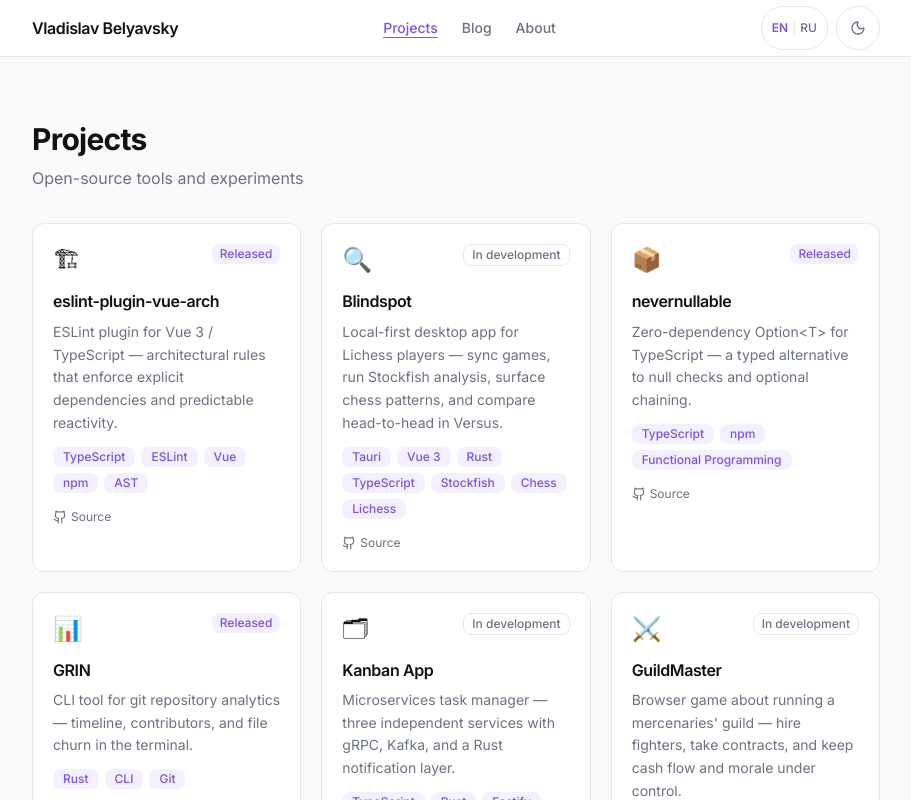
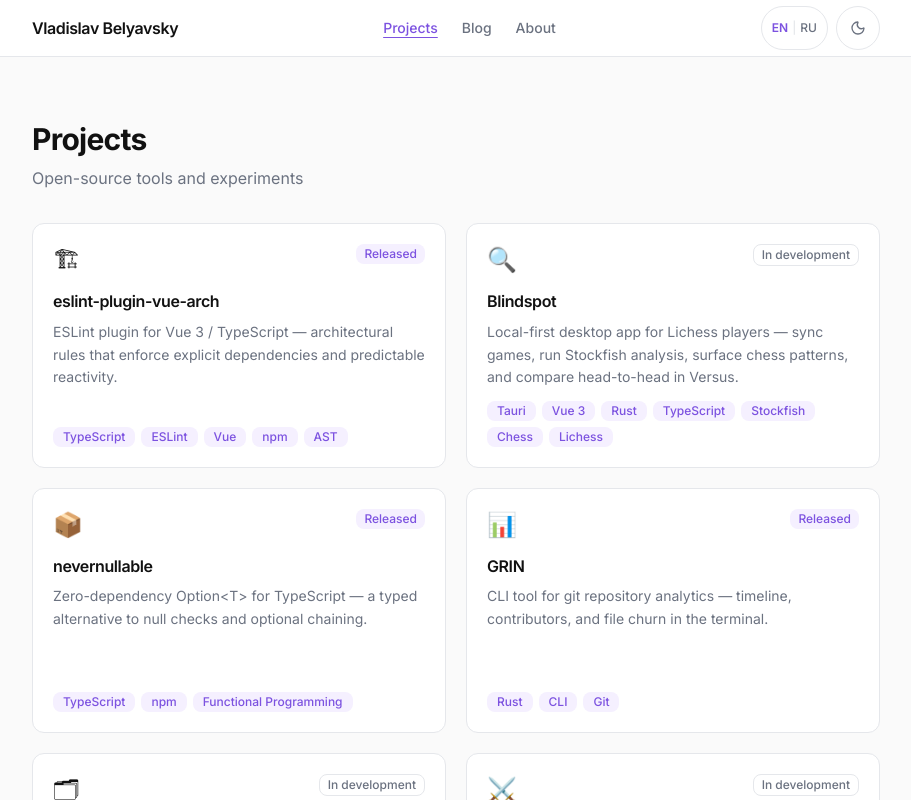
Before and after one commit to White11010/portfolio, a Next.js app: page /en/projects in a window 1280 px wide. Shown: the top 800 px of the page, without its empty margins (184-1095 px from the left). Built offline with nearby package versions, Linux system fonts and the light colour scheme.

Commit message:
style(projects): equalize grid card heights and pin tags to bottom
- stretch ProjectCard with flex column and mt-auto tags
- use auto-rows-fr on projects grid for uniform row heights

```diff
--- a/app/[locale]/projects/page.tsx
+++ b/app/[locale]/projects/page.tsx
@@ -32,7 +32,7 @@ export default async function ProjectsPage({ params }: PageProps) {
           {t('title')}
         </h1>
         <p className="mt-2 text-text-secondary dark:text-text-secondary-dark">{t('subtitle')}</p>
-        <div className="mt-8 grid gap-5 sm:grid-cols-2 lg:grid-cols-3">
+        <div className="mt-8 grid auto-rows-fr gap-5 sm:grid-cols-2">
           {projects.map((project) => (
             <ProjectCard key={project.slug} project={project} locale={localeTyped} />
           ))}
--- a/components/ProjectCard.tsx
+++ b/components/ProjectCard.tsx
@@ -1,5 +1,3 @@
-import { ExternalLink } from 'lucide-react';
-import Github from '@/components/icons/Github';
 import { getTranslations } from 'next-intl/server';
 import { Link } from '@/i18n/navigation';
 import ProjectStatusBadge from '@/components/ProjectStatusBadge';
@@ -22,7 +20,7 @@ export default async function ProjectCard({
   const t = await getTranslations('projects');
 
   return (
-    <Link href={`/projects/${project.slug}`} className="card group block">
+    <Link href={`/projects/${project.slug}`} className="card group flex h-full flex-col">
       <div className="mb-3 flex items-start justify-between gap-2">
         <span className="text-2xl">{project.emoji}</span>
         <ProjectStatusBadge
@@ -34,25 +32,15 @@ export default async function ProjectCard({
         {pick(project.title, locale)}
       </h3>
       <p
-        className={`mb-3 text-sm text-text-secondary dark:text-text-secondary-dark leading-relaxed ${compact ? 'line-clamp-2' : ''}`}
+        className={`flex-1 text-sm text-text-secondary dark:text-text-secondary-dark leading-relaxed ${compact ? 'line-clamp-2' : ''}`}
       >
         {pick(project.description, locale)}
       </p>
-      <div className="mb-4 flex flex-wrap gap-1.5">
+      <div className="mt-auto flex flex-wrap gap-1.5 pt-3">
         {project.tags.map((tag) => (
           <Tag key={tag}>{tag}</Tag>
         ))}
       </div>
-      <div className="flex items-center gap-3">
-        <span className="flex items-center gap-1 text-xs text-text-secondary dark:text-text-secondary-dark group-hover:text-accent dark:group-hover:text-accent-border transition-colors duration-200">
-          <Github size={14} /> {t('source')}
-        </span>
-        {project.demo && (
-          <span className="flex items-center gap-1 text-xs text-text-secondary dark:text-text-secondary-dark group-hover:text-accent dark:group-hover:text-accent-border transition-colors duration-200">
-            <ExternalLink size={14} /> {t('demo')}
-          </span>
-        )}
-      </div>
     </Link>
   );
 }
```
